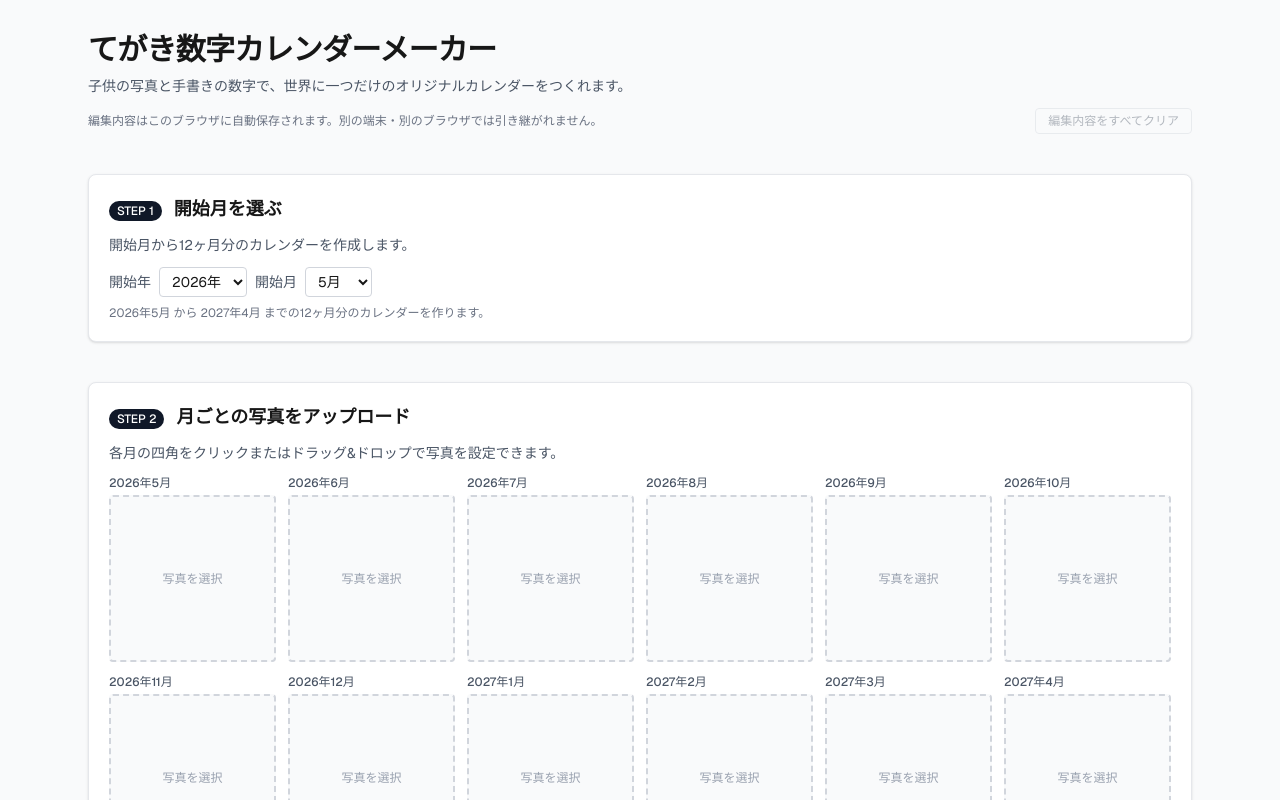
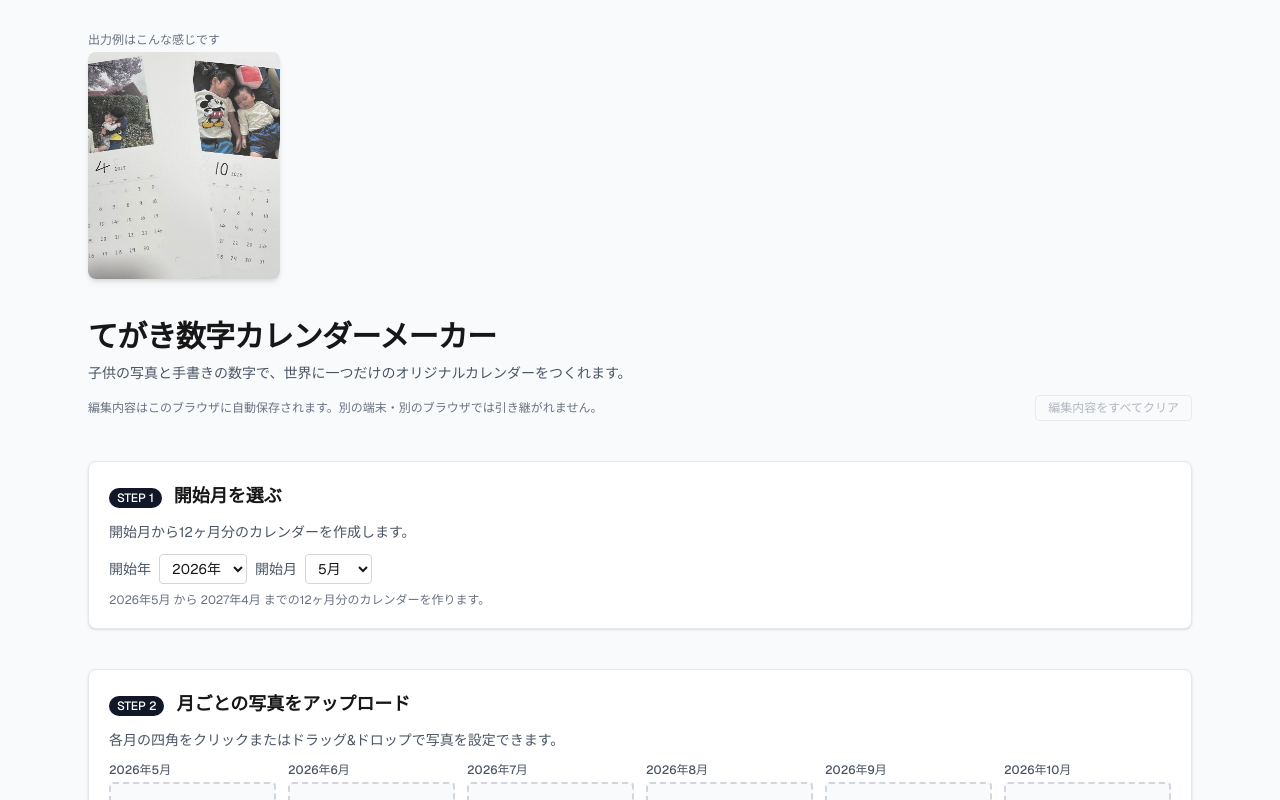
Before and after one commit to t3qyo/kids-calendar, a Next.js app: page / in a window 1280 px wide. Shown: the top 800 px of the page. Built offline with nearby package versions, Linux system fonts and the light colour scheme; a web font is replaced by a local one.

Commit message:
feat: トップページ上部に出力サンプル画像を追加

```diff
--- a/src/app/page.tsx
+++ b/src/app/page.tsx
@@ -1,3 +1,5 @@
+import Image from 'next/image';
+
 import { CalendarPreview } from '@/components/CalendarPreview';
 import { ClearAllButton } from '@/components/ClearAllButton';
 import { DigitUploader } from '@/components/DigitUploader';
@@ -13,6 +15,17 @@ export default function Home() {
   return (
     <main className="mx-auto w-full max-w-6xl space-y-10 px-4 py-8 sm:px-6">
       <ReloadWarning />
+      <div className="space-y-1">
+        <p className="text-xs text-gray-500">出力例はこんな感じです</p>
+        <Image
+          src="/sample.jpg"
+          alt="カレンダーサンプル"
+          width={3024}
+          height={3572}
+          className="w-40 rounded-lg shadow-md sm:w-48"
+        />
+      </div>
+
       <header className="space-y-2">
         <h1 className="text-2xl font-semibold tracking-tight sm:text-3xl">
           てがき数字カレンダーメーカー
```
Also changed, not shown: public/sample.jpg (added).
